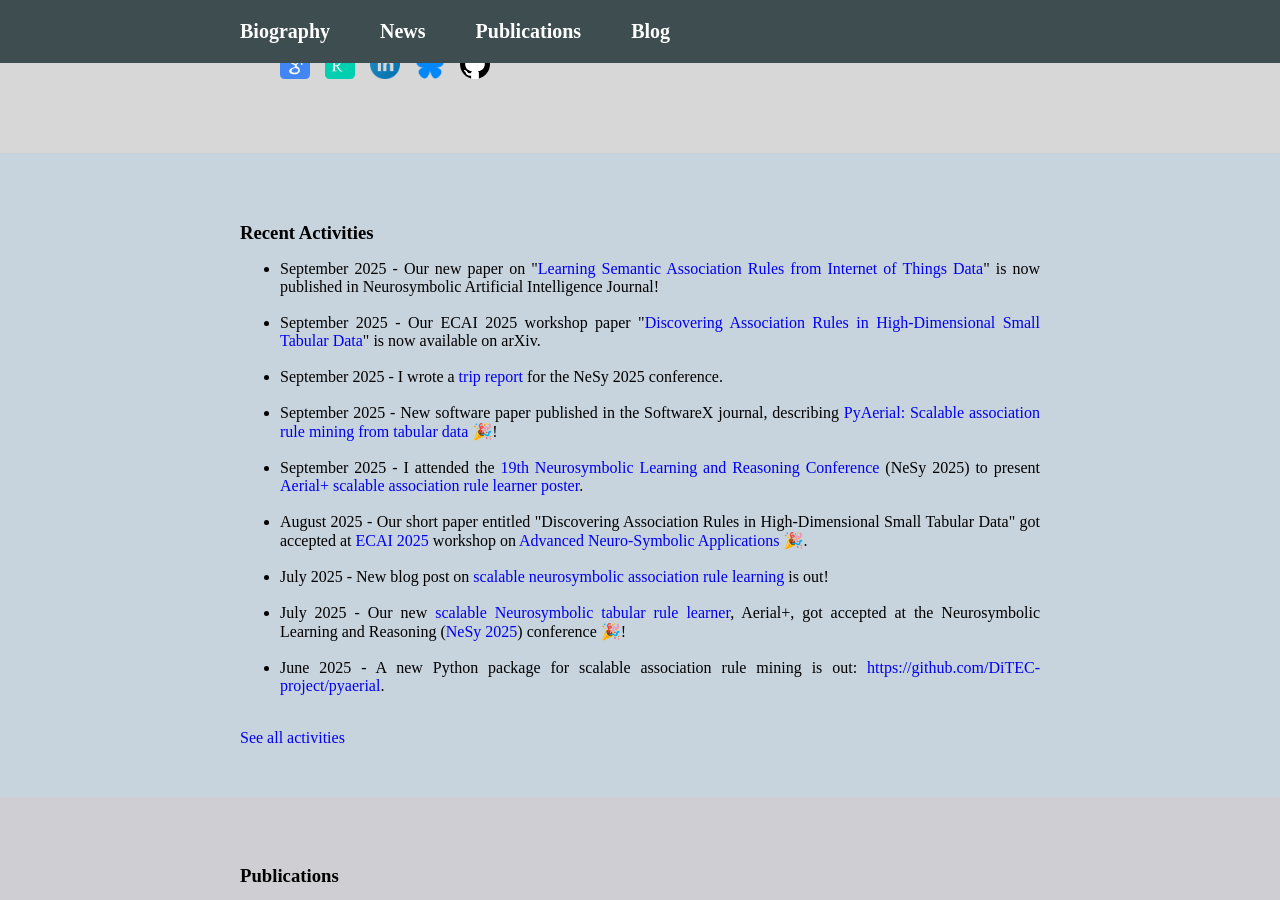
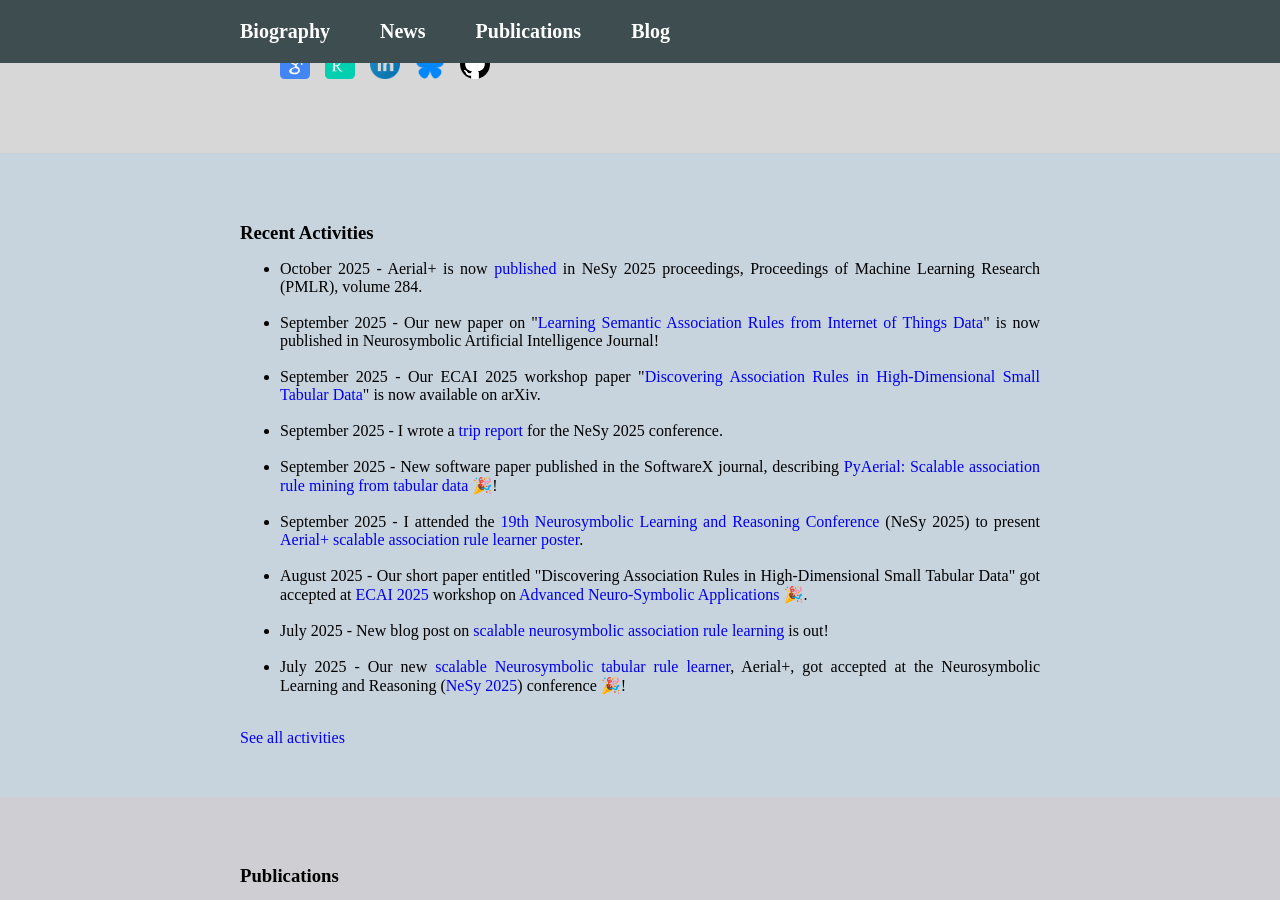
Before and after one commit to erkankarabulut/erkankarabulut.github.io, a Jekyll site: the page built from index.html, in a window 1280 px wide and 900 px high, scrolled down 402 px. Built offline with Jekyll 4.4.1, drawn with Linux system fonts in a browser that asks for light colours.

Commit message:
add nesy pmlr news item

```diff
--- a/_data/news.yml
+++ b/_data/news.yml
@@ -1,3 +1,4 @@
+- 'October 2025 - Aerial+ is now <a target="_blank" href="https://proceedings.mlr.press/v284/karabulut25a.html">published</a> in NeSy 2025 proceedings, Proceedings of Machine Learning Research (PMLR), volume 284.'
 - 'September 2025 - Our new paper on "<a target="_blank" href="https://journals.sagepub.com/doi/10.1177/29498732251377518">Learning Semantic Association Rules from Internet of Things Data</a>" is now published in Neurosymbolic Artificial Intelligence Journal!'
 - 'September 2025 - Our ECAI 2025 workshop paper "<a target="_blank" href="https://arxiv.org/pdf/2509.20113">Discovering Association Rules in High-Dimensional Small Tabular Data</a>" is now available on arXiv. '
 - 'September 2025 - I wrote a <a target="_blank" href="https://erkankarabulut.github.io/blog/nesy2025-trip-report/">trip report</a> for the NeSy 2025 conference.'
```
